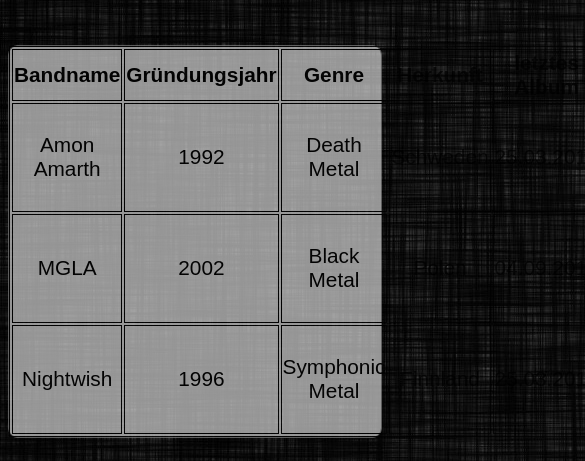
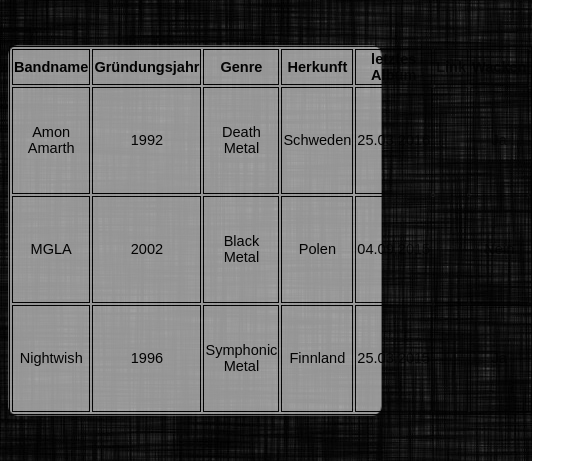
Before and after one commit to Metalpedia/Metalpedia01, a plain HTML site: page html/tabelle.html in a window 390 px wide. Shown: the part 718-1179 px from the top of the page, 585 px wide, since content can reach past the window. Drawn offline with Linux system fonts and the light colour scheme; grey boxes are pictures that could not be loaded.

Commit message:
Tabelle jetzt auch berücksichtigt

```diff
--- a/css/responsivestylemobile.css
+++ b/css/responsivestylemobile.css
@@ -89,7 +89,6 @@ div{
 div.content{
     width: auto;
     margin-right: 115px;
-
 }
 div.insert{
     width:500px;
@@ -101,6 +100,9 @@ table, th, td{
 table{
     width: 100%;
 }
+iframe{
+    width: 60%;
+}
 
 @keyframes grow{
     0{
@@ -110,6 +112,11 @@ table{
         font-size: 120%;
     }
 }
+/*@media screen and (max-width:568px){
+    div{
+        background-color: red;
+    }
+}*/
 @media screen and (max-width: 650px) {
     .banner{
         background-size: 100%;
@@ -136,6 +143,7 @@ table{
     div.content{
         width: auto;
         margin: auto;
+        margin-right: 0;
     }
     .footer{
         font-size: 19px;
@@ -143,4 +151,13 @@ table{
     body{
         font-size: 1.3em;
     }
+    table{
+        width: auto;
+        font-size: 0.7em;
+        left: 0;
+        right: 0;
+    }
+    iframe{
+        width: 50%;
+    }
 }
```
